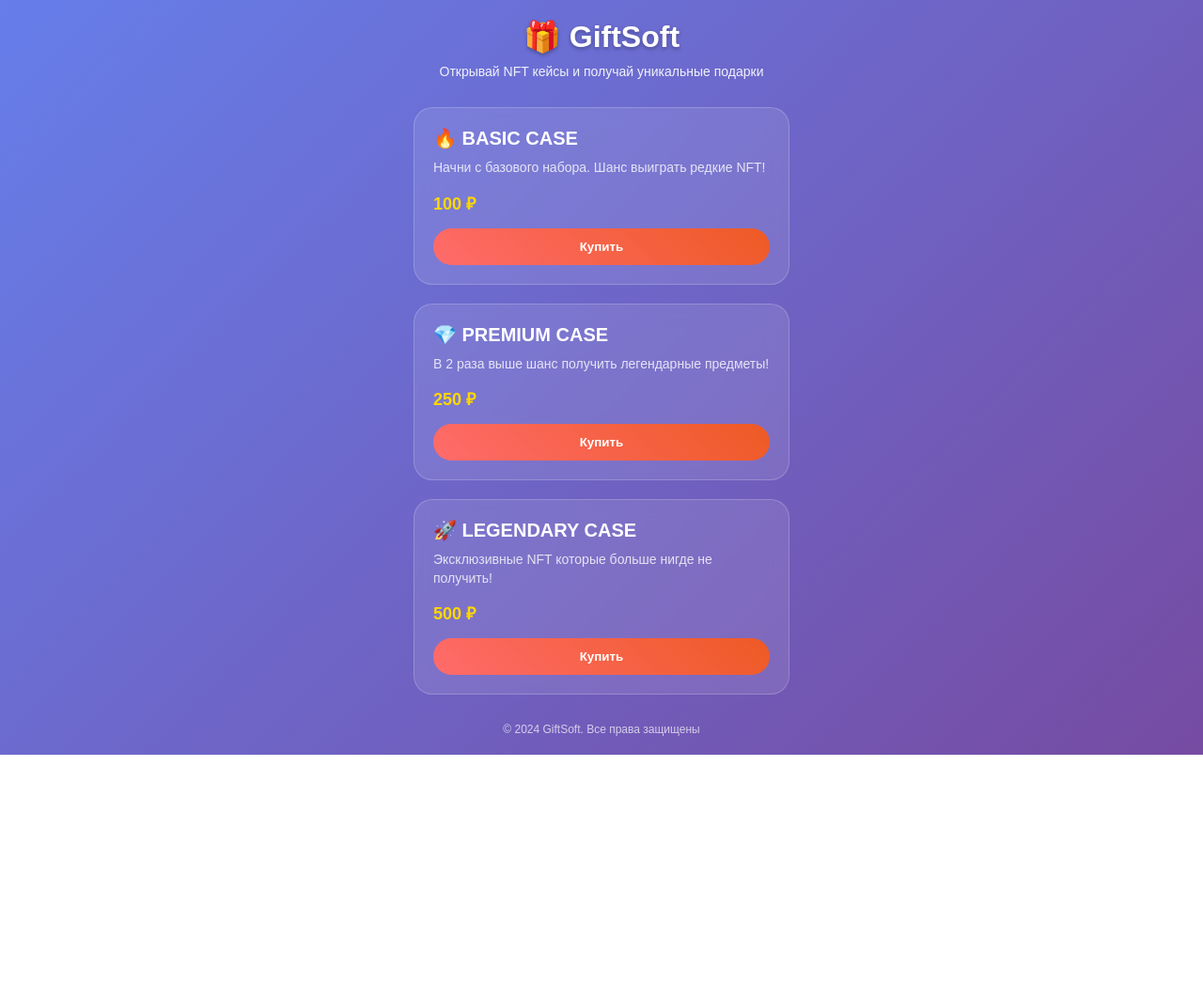
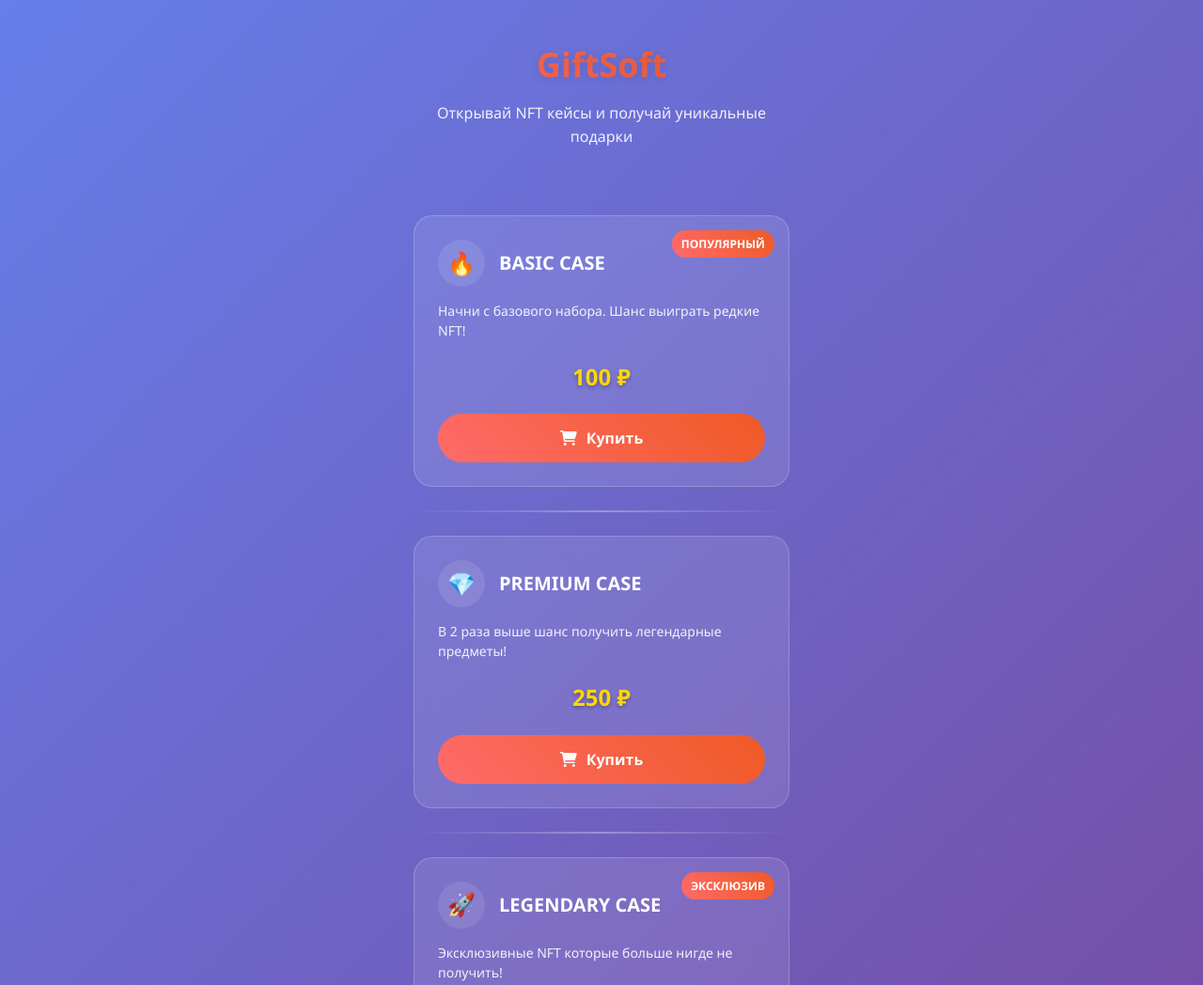
Before and after one commit to kawertick/gift-soft-web, a plain HTML site: page index.html in a window 1280 px wide. Shown: the top 1048 px of the page at 94% size. Before the commit the page ends 803 px from the top, so only its background shows below. Drawn offline with Linux system fonts and the light colour scheme; a script that the page names is missing.

Commit message:
index.html

```diff
--- a/index.html
+++ b/index.html
@@ -3,14 +3,15 @@
 <head>
     <meta charset="UTF-8">
     <meta name="viewport" content="width=device-width, initial-scale=1.0">
-    <title>GiftSoft | Магазин NFT кейсов</title>
+    <title>GiftSoft | NFT Кейсы</title>
     <script src="https://telegram.org/js/telegram-web-app.js"></script>
+    <link rel="stylesheet" href="https://cdnjs.cloudflare.com/ajax/libs/font-awesome/6.0.0/css/all.min.css">
     <style>
         * {
             margin: 0;
             padding: 0;
             box-sizing: border-box;
-            font-family: 'Arial', sans-serif;
+            font-family: 'Segoe UI', Tahoma, Geneva, Verdana, sans-serif;
         }
 
         body {
@@ -18,6 +19,7 @@
             color: white;
             min-height: 100vh;
             padding: 20px;
+            line-height: 1.6;
         }
 
         .container {
@@ -28,64 +30,122 @@
         .header {
             text-align: center;
             margin-bottom: 30px;
+            padding: 20px;
         }
 
         .logo {
-            font-size: 32px;
+            font-size: 36px;
             font-weight: bold;
             margin-bottom: 10px;
-            text-shadow: 0 2px 4px rgba(0,0,0,0.3);
+            background: linear-gradient(45deg, #ff6b6b, #ee5a24);
+            -webkit-background-clip: text;
+            -webkit-text-fill-color: transparent;
+            text-shadow: 0 2px 10px rgba(0,0,0,0.1);
         }
 
         .slogan {
             opacity: 0.9;
-            font-size: 14px;
+            font-size: 16px;
+            margin-bottom: 20px;
         }
 
-        .product-card {
-            background: rgba(255, 255, 255, 0.1);
-            backdrop-filter: blur(10px);
-            border-radius: 20px;
-            padding: 20px;
-            margin-bottom: 20px;
-            border: 1px solid rgba(255, 255, 255, 0.2);
-            transition: transform 0.3s ease;
+        .divider {
+            height: 2px;
+            background: linear-gradient(90deg, transparent, rgba(255,255,255,0.3), transparent);
+            margin: 25px 0;
         }
 
-        .product-card:hover {
-            transform: translateY(-5px);
+        .case-card {
+            background: rgba(255, 255, 255, 0.1);
+            backdrop-filter: blur(15px);
+            border-radius: 20px;
+            padding: 25px;
+            margin-bottom: 25px;
+            border: 1px solid rgba(255, 255, 255, 0.2);
+            transition: all 0.3s ease;
+            position: relative;
+            overflow: hidden;
         }
 
-        .product-name {
+        .case-card::before {
+            content: '';
+            position: absolute;
+            top: 0;
+            left: -100%;
+            width: 100%;
+            height: 100%;
+            background: linear-gradient(90deg, transparent, rgba(255,255,255,0.1), transparent);
+            transition: left 0.5s ease;
+        }
+
+        .case-card:hover::before {
+            left: 100%;
+        }
+
+        .case-card:hover {
+            transform: translateY(-5px);
+            box-shadow: 0 10px 30px rgba(0,0,0,0.2);
+        }
+
+        .case-header {
+            display: flex;
+            align-items: center;
+            margin-bottom: 15px;
+        }
+
+        .case-icon {
+            font-size: 24px;
+            margin-right: 15px;
+            width: 50px;
+            height: 50px;
+            background: rgba(255,255,255,0.1);
+            border-radius: 50%;
+            display: flex;
+            align-items: center;
+            justify-content: center;
+        }
+
+        .case-title {
             font-size: 20px;
             font-weight: bold;
-            margin-bottom: 10px;
         }
 
-        .product-description {
+        .case-description {
             font-size: 14px;
-            opacity: 0.8;
-            margin-bottom: 15px;
-            line-height: 1.4;
+            opacity: 0.9;
+            margin-bottom: 20px;
+            line-height: 1.5;
         }
 
-        .product-price {
-            font-size: 18px;
+        .case-price {
+            font-size: 24px;
             font-weight: bold;
             color: #ffd700;
-            margin-bottom: 15px;
+            text-align: center;
+            margin-bottom: 20px;
+            text-shadow: 0 2px 4px rgba(0,0,0,0.3);
         }
 
         .buy-button {
             background: linear-gradient(45deg, #ff6b6b, #ee5a24);
             border: none;
-            padding: 12px 25px;
+            padding: 15px 30px;
             border-radius: 50px;
             color: white;
             font-weight: bold;
+            font-size: 16px;
             cursor: pointer;
             width: 100%;
-            transition: transform 0.2s ease;
+            transition: all 0.3s ease;
+            display: flex;
+            align-items: center;
+            justify-content: center;
+            gap: 10px;
+        }
+
+        .buy-button:hover {
+            transform: scale(1.05);
+            box-shadow: 0 5px 15px rgba(255, 107, 107, 0.4);
         }
 
         .buy-button:active {
@@ -94,51 +154,110 @@
 
         .footer {
             text-align: center;
-            margin-top: 30px;
+            margin-top: 40px;
             opacity: 0.7;
             font-size: 12px;
         }
 
         /* Анимации */
-        @keyframes fadeIn {
-            from { opacity: 0; transform: translateY(20px); }
-            to { opacity: 1; transform: translateY(0); }
+        @keyframes fadeInUp {
+            from {
+                opacity: 0;
+                transform: translateY(30px);
+            }
+            to {
+                opacity: 1;
+                transform: translateY(0);
+            }
         }
 
-        .product-card {
-            animation: fadeIn 0.6s ease forwards;
+        .case-card {
+            animation: fadeInUp 0.6s ease forwards;
+            opacity: 0;
         }
 
-        .product-card:nth-child(2) { animation-delay: 0.2s; }
-        .product-card:nth-child(3) { animation-delay: 0.4s; }
+        .case-card:nth-child(1) { animation-delay: 0.1s; }
+        .case-card:nth-child(2) { animation-delay: 0.2s; }
+        .case-card:nth-child(3) { animation-delay: 0.3s; }
+
+        /* Бейджи */
+        .badge {
+            position: absolute;
+            top: 15px;
+            right: 15px;
+            background: linear-gradient(45deg, #ff6b6b, #ee5a24);
+            padding: 5px 10px;
+            border-radius: 15px;
+            font-size: 12px;
+            font-weight: bold;
+        }
+
+        /* Адаптивность */
+        @media (max-width: 480px) {
+            .container {
+                padding: 10px;
+            }
+
+            .case-card {
+                padding: 20px;
+            }
+
+            .case-title {
+                font-size: 18px;
+            }
+        }
     </style>
 </head>
 <body>
     <div class="container">
         <div class="header">
-            <div class="logo">🎁 GiftSoft</div>
+            <div class="logo">GiftSoft</div>
             <div class="slogan">Открывай NFT кейсы и получай уникальные подарки</div>
         </div>
 
-        <div class="product-card">
-            <div class="product-name">🔥 BASIC CASE</div>
-            <div class="product-description">Начни с базового набора. Шанс выиграть редкие NFT!</div>
-            <div class="product-price">100 ₽</div>
-            <button class="buy-button" onclick="buyProduct(1)">Купить</button>
+        <div class="case-card">
+            <div class="badge">ПОПУЛЯРНЫЙ</div>
+            <div class="case-header">
+                <div class="case-icon">🔥</div>
+                <div class="case-title">BASIC CASE</div>
+            </div>
+            <div class="case-description">Начни с базового набора. Шанс выиграть редкие NFT!</div>
+            <div class="case-price">100 ₽</div>
+            <button class="buy-button" onclick="buyProduct(1)">
+                <i class="fas fa-shopping-cart"></i>
+                Купить
+            </button>
         </div>
 
-        <div class="product-card">
-            <div class="product-name">💎 PREMIUM CASE</div>
-            <div class="product-description">В 2 раза выше шанс получить легендарные предметы!</div>
-            <div class="product-price">250 ₽</div>
-            <button class="buy-button" onclick="buyProduct(2)">Купить</button>
+        <div class="divider"></div>
+
+        <div class="case-card">
+            <div class="case-header">
+                <div class="case-icon">💎</div>
+                <div class="case-title">PREMIUM CASE</div>
+            </div>
+            <div class="case-description">В 2 раза выше шанс получить легендарные предметы!</div>
+            <div class="case-price">250 ₽</div>
+            <button class="buy-button" onclick="buyProduct(2)">
+                <i class="fas fa-shopping-cart"></i>
+                Купить
+            </button>
         </div>
 
-        <div class="product-card">
-            <div class="product-name">🚀 LEGENDARY CASE</div>
-            <div class="product-description">Эксклюзивные NFT которые больше нигде не получить!</div>
-            <div class="product-price">500 ₽</div>
-            <button class="buy-button" onclick="buyProduct(3)">Купить</button>
+        <div class="divider"></div>
+
+        <div class="case-card">
+            <div class="badge">ЭКСКЛЮЗИВ</div>
+            <div class="case-header">
+                <div class="case-icon">🚀</div>
+                <div class="case-title">LEGENDARY CASE</div>
+            </div>
+            <div class="case-description">Эксклюзивные NFT которые больше нигде не получить!</div>
+            <div class="case-price">500 ₽</div>
+            <button class="buy-button" onclick="buyProduct(3)">
+                <i class="fas fa-shopping-cart"></i>
+                Купить
+            </button>
         </div>
 
         <div class="footer">
@@ -150,21 +269,28 @@
         let tg = window.Telegram.WebApp;
         tg.expand();
         tg.MainButton.setText("💳 Перейти к оплате").hide();
+        tg.enableClosingConfirmation();
 
         function buyProduct(productId) {
+            const productName = getProductName(productId);
+            const price = getPrice(productId);
+
             tg.showPopup({
                 title: "🎉 Отличный выбор!",
-                message: "Товар добавлен в корзину. Переходи к оплате!",
+                message: `${productName} добавлен в корзину за ${price} ₽`,
                 buttons: [{type: "ok"}]
             });
 
-            // Показываем кнопку оплаты
-            tg.MainButton.setText(`💳 Оплатить ${getPrice(productId)} ₽`).show();
+            tg.MainButton.setText(`💳 Оплатить ${price} ₽`).show();
             tg.MainButton.onClick(function() {
-                tg.sendData(JSON.stringify({
+                const data = {
                     product_id: productId,
+                    product_name: productName,
+                    price: price,
                     action: "purchase"
-                }));
+                };
+                tg.sendData(JSON.stringify(data));
+                tg.close();
             });
         }
 
@@ -172,6 +298,19 @@
             const prices = {1: 100, 2: 250, 3: 500};
             return prices[productId];
         }
+
+        function getProductName(productId) {
+            const names = {1: "BASIC CASE", 2: "PREMIUM CASE", 3: "LEGENDARY CASE"};
+            return names[productId];
+        }
+
+        // Плавное появление элементов
+        document.addEventListener('DOMContentLoaded', function() {
+            const cases = document.querySelectorAll('.case-card');
+            cases.forEach((caseCard, index) => {
+                caseCard.style.animationDelay = `${0.1 + index * 0.1}s`;
+            });
+        });
     </script>
 </body>
 </html>
```
